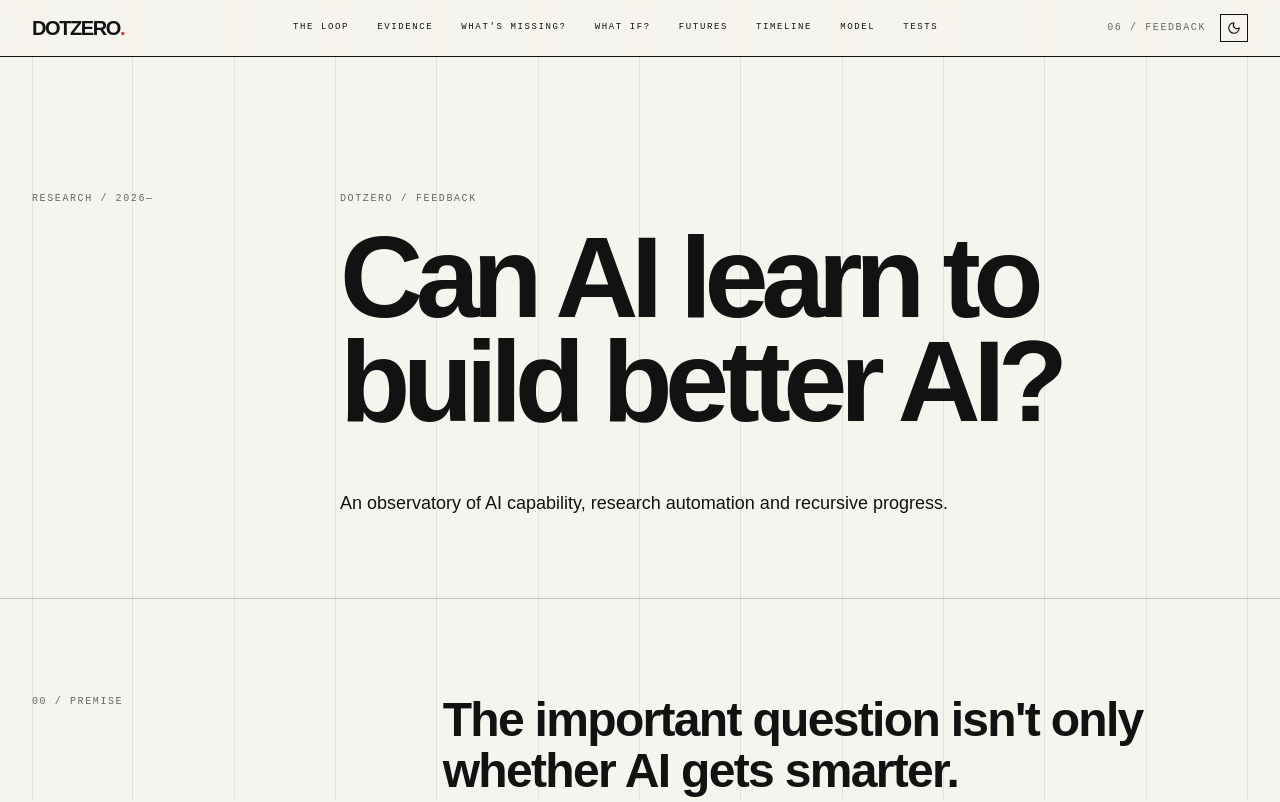
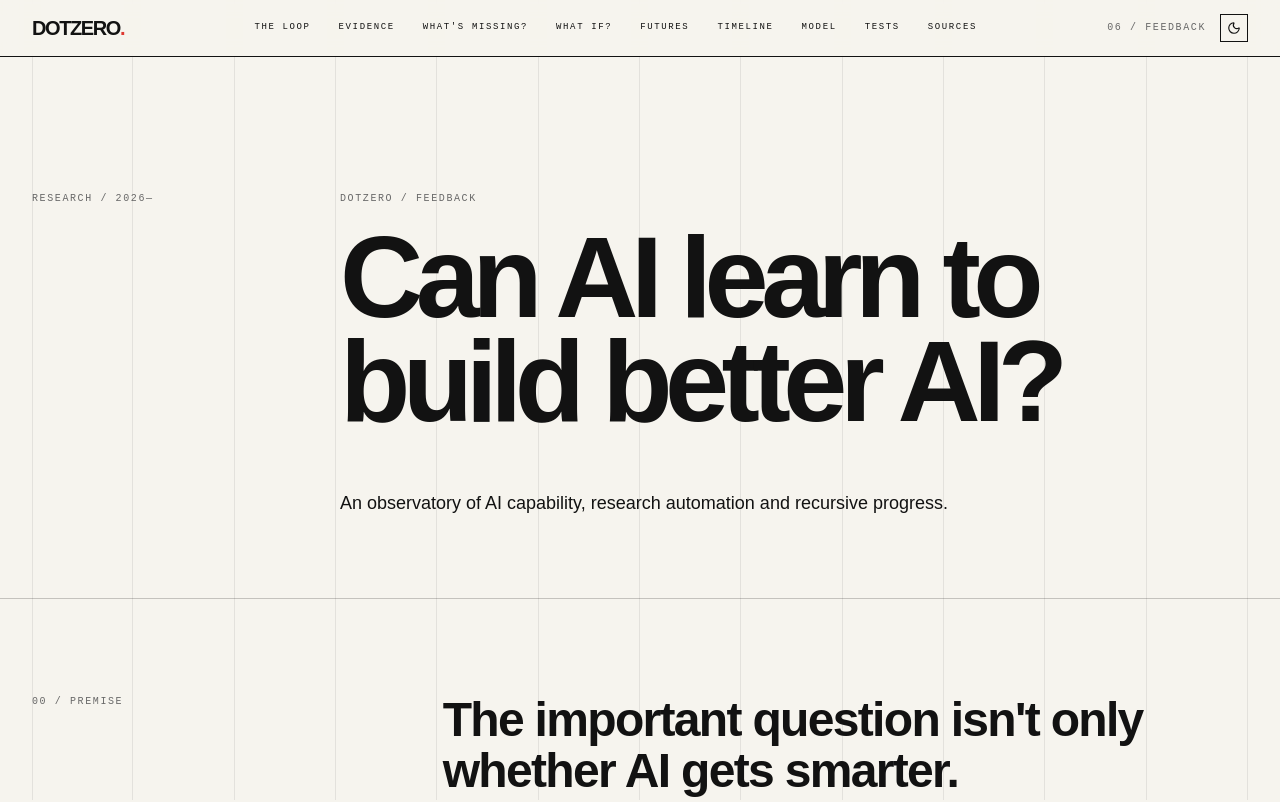
Before and after one commit to Bergtripper/feedback, a React (Vite) app: page / in a window 1280 px wide. Shown: the top 802 px of the page. Built offline with nearby package versions, Linux system fonts and the light colour scheme.

Commit message:
F9: add sources navigation

```diff
--- a/src/components/FeedbackHeader.tsx
+++ b/src/components/FeedbackHeader.tsx
@@ -8,7 +8,8 @@ const links=[
  {label:'Futures',href:'#futures'},
  {label:'Timeline',href:'#timeline'},
  {label:'Model',href:'#model'},
- {label:'Tests',href:'#change-our-mind'}
+ {label:'Tests',href:'#change-our-mind'},
+ {label:'Sources',href:'#sources-methods'}
 ];
 
 export function FeedbackHeader({dark,onToggle}:{dark:boolean;onToggle:()=>void}){
```
